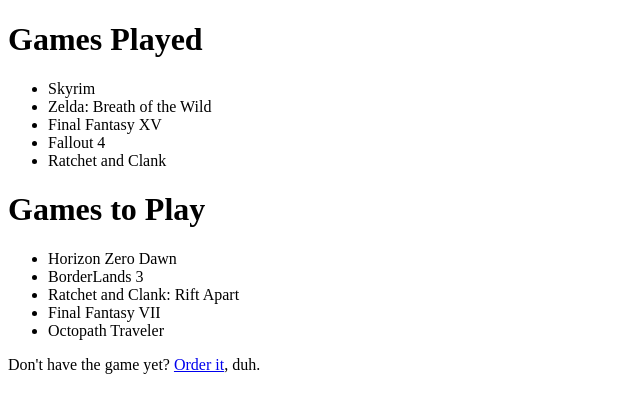
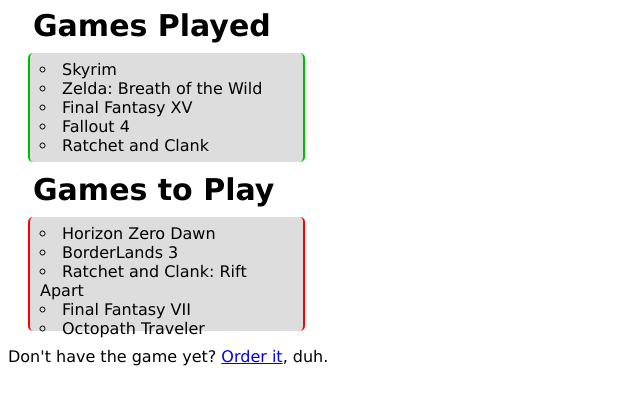
Before and after one commit to KadinMEastway/game-in, a plain HTML site: page src/index.html in a window 1280 px wide. Shown: the whole page, without its empty margins (0-640 px from the left). Drawn offline with Linux system fonts and the light colour scheme; files whose address does not match are found by name.

Commit message:
add borders, circular bullet points, padding, border colors, background colors to lists. Add fonts and margin to all.

```diff
--- a/src/index.css
+++ b/src/index.css
@@ -0,0 +1,28 @@
+* {
+	font-family: Verdana, Geneva, Tahoma, sans-serif;
+}
+
+h1 {
+	font-size: 30px;
+	margin: 0 25px;
+}
+
+ul {
+	background-color: #dddddd;
+	border-style: none solid;
+	border-width: 2px;
+	border-radius: 5px;
+	list-style: circle inside;
+	max-height: 100px;
+	max-width: 20%;
+	margin: 10px 20px;
+	padding: 7px 10px;
+}
+
+ul.played {
+	border-color: #00bb00
+}
+
+ul.unplayed {
+	border-color: #ff0000;
+}
--- a/src/index.html
+++ b/src/index.html
@@ -8,7 +8,7 @@
 
 	<body>
 		<h1>Games Played</h1>
-		<ul>
+		<ul class="played">
 			<li>Skyrim</li>
 			<li>Zelda: Breath of the Wild</li>
 			<li>Final Fantasy XV</li>
@@ -16,14 +16,14 @@
 			<li>Ratchet and Clank</li>
 		</ul>
 		<h1>Games to Play</h1>
-		<ul>
+		<ul class="unplayed">
 			<li>Horizon Zero Dawn</li>
 			<li>BorderLands 3</li>
 			<li>Ratchet and Clank: Rift Apart</li>
 			<li>Final Fantasy VII</li>
 			<li>Octopath Traveler</li>
 		</ul>
-		<p>Don't have the game yet? <a href="https://www.amazon.com/">Order it</a>, duh.</p>
+		<p title="stop looking at me">Don't have the game yet? <a href="https://www.amazon.com/">Order it</a>, duh.</p>
 
 		<script src="file:///Users/keastway/Sites/game-in/src/index.js"></script>
 	</body>
```
